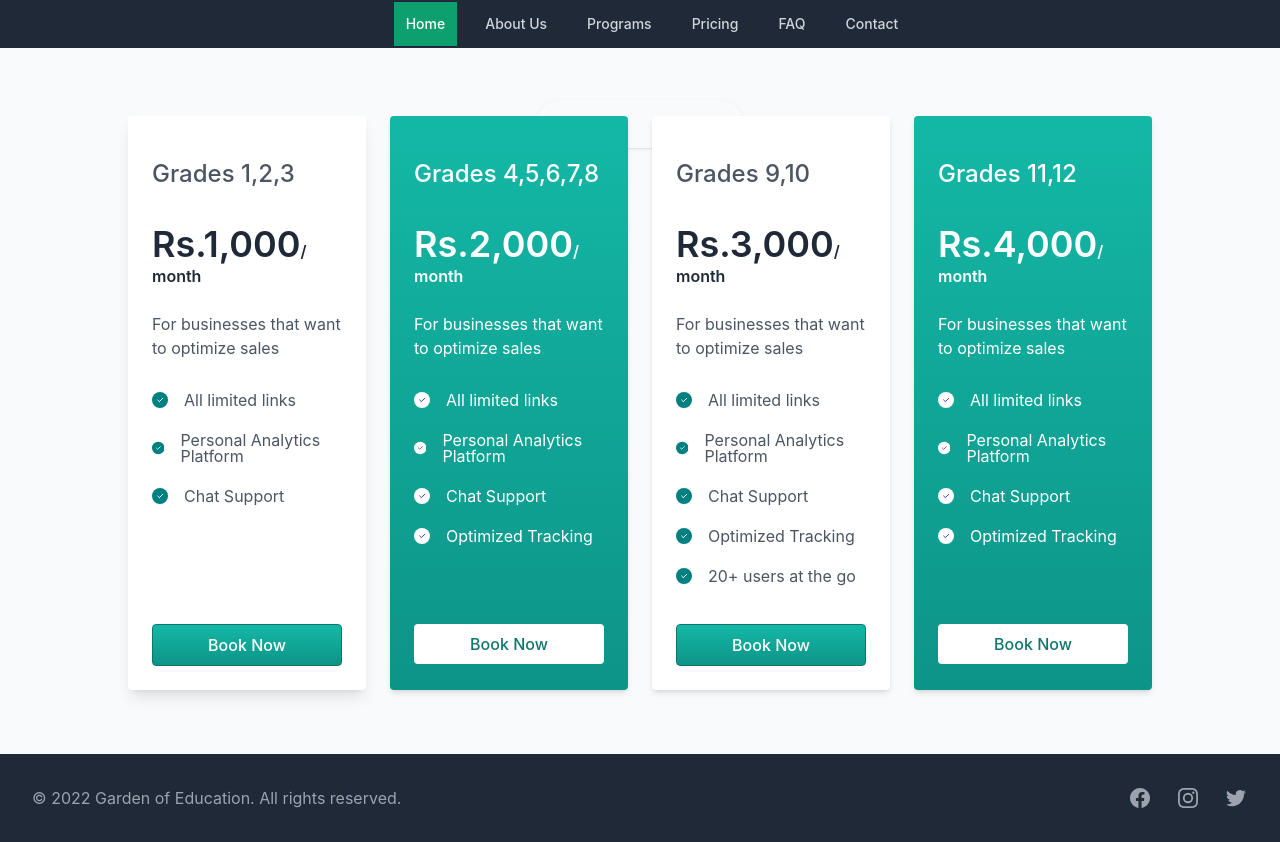
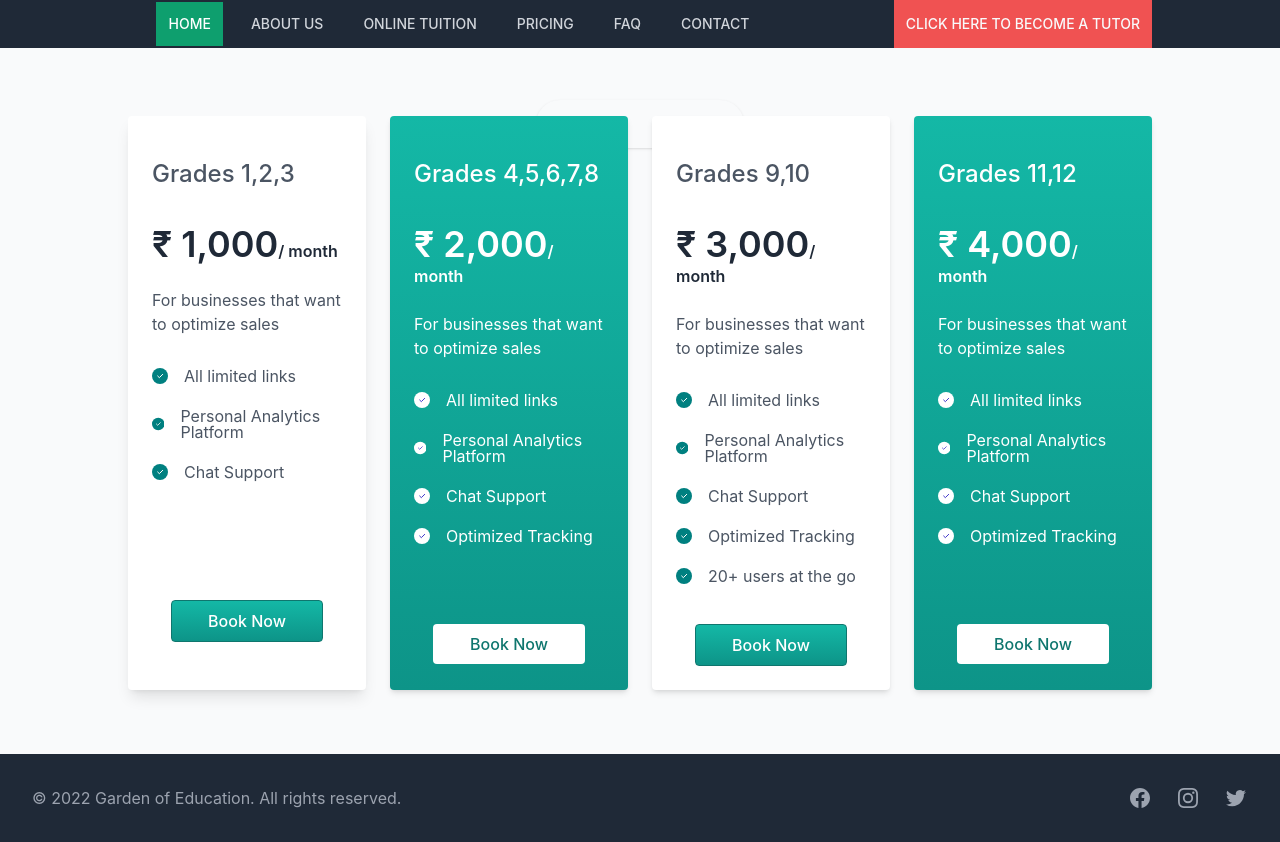
Before and after one commit to gurramkishorenaidu/garden-of-education, a React (Create React App) app: page /pricing in a window 1280 px wide. Built offline with nearby package versions, Linux system fonts and the light colour scheme.

Commit message:
online tutor being added

```diff
--- a/src/App.js
+++ b/src/App.js
@@ -25,7 +25,7 @@ function App() {
           <Route path="/pricing" element={<Pricing />} />
           <Route path="/contact" element={<Contact />} />
           {/* <Route path="/test" element={<Test />} />       */}
-          <Route path="/programs" element={<Programs />} />
+          <Route path="/online-tuition" element={<Programs />} />
 
 
 
--- a/src/components/Navbar.js
+++ b/src/components/Navbar.js
@@ -5,7 +5,7 @@ import { Bars3Icon,  XMarkIcon } from "@heroicons/react/24/outline";
 const navigation = [
   { name: "Home", href: "/", current: true },
   { name: "About Us", href: "about", current: false },
-  { name: "Programs", href: "programs", current: false },
+  { name: "Online Tuition", href: "online-tuition", current: false },
   { name: "Pricing", href: "pricing", current: false },
   { name: "FAQ", href: "faq", current: false },
   { name: "Contact", href: "contact", current: false },
@@ -48,7 +48,7 @@ export default function Navbar() {
                   /> */}
                 </div>
                 <div className="hidden sm:ml-6 sm:block">
-                  <div className="flex space-x-4">
+                  <div className="flex space-x-4 uppercase">
                     {navigation.map((item) => (
                       <a
                         key={item.name}
@@ -89,11 +89,15 @@ export default function Navbar() {
                   {item.name}
                 </Disclosure.Button>
               ))}
+
             </div>
           </Disclosure.Panel>
+          <p className="mr-32 bg-red-500 py-[14px] px-3 uppercase font-medium text-gray-50 cursor-pointer text-sm">Click Here to Become A Tutor</p>
         </>
       )}
+
     </Disclosure>
+
 
   );
 }
--- a/src/pages/Pricing.js
+++ b/src/pages/Pricing.js
@@ -13,7 +13,7 @@ export default function Pricing() {
             <div role="list" aria-label="Packages" className=" max-w-[80%] bg-transparent grid grid-cols-1 lg:grid-cols-4 gap-6 container mx-auto -mt-10 md:-mt-16 lg:-mt-20 px-4 md:px-28 lg:px-0">
                 <div role="listitem" className="px-6 pt-10 pb-6 bg-white rounded shadow-lg">
                     <h1 className="text-2xl font-medium leading-normal text-gray-600">Grades 1,2,3</h1>
-                    <p className="font-semibold text-gray-800 mt-7 md:mt-8"><span className="text-4xl">Rs.1,000</span>/ month</p>
+                    <p className="font-semibold text-gray-800 mt-7 md:mt-8"><span className="text-4xl">&#8377; 1,000</span>/ month</p>
                     <p className="text-base leading-normal text-gray-600 mt-6">For businesses that want to optimize sales</p>
                     <div role="list" aria-label="Facilities" className="mt-6 md:mt-8">
                         <div role="listitem" className="flex items-center space-x-4">
@@ -38,13 +38,13 @@ export default function Pricing() {
                             <p className="text-base leading-none text-gray-600">Chat Support</p>
                         </div>
                     </div>
-                    <div className="mt-10 md:mt-28 md:pt-2">
+                    <div className="mt-10 md:mt-28 md:pt-2 max-w-[80%] m-auto">
                         <button className="flex w-full items-center justify-center border rounded border-teal-700 text-base font-medium text-white py-2 focus:outline-none focus:ring-2 focus:ring-offset-2 focus:ring-teal-700 hover:bg-teal-700 hover:text-white bg-gradient-to-b from-teal-500 to-teal-600">Book Now</button>
                     </div>
                 </div>
                 <div role="listitem" className="px-6 pt-10 pb-6 bg-gradient-to-b from-teal-500 to-teal-600 rounded shadow-md">
                     <h1 className="text-2xl font-medium leading-normal text-white">Grades 4,5,6,7,8</h1>
-                    <p className="font-semibold text-white mt-7 md:mt-8"><span className="text-4xl">Rs.2,000</span>/ month</p>
+                    <p className="font-semibold text-white mt-7 md:mt-8"><span className="text-4xl">&#8377; 2,000</span>/ month</p>
                     <p className="text-base leading-normal text-white mt-6">For businesses that want to optimize sales</p>
                     <div role="list" aria-label="Facilities" className="mt-6 md:mt-8">
                         <div role="listitem" className="flex items-center space-x-4">
@@ -76,13 +76,13 @@ export default function Pricing() {
                             <p className="text-base leading-none text-white">Optimized Tracking</p>
                         </div>
                     </div>
-                    <div className="mt-12 md:mt-20">
+                    <div className="mt-12 md:mt-20 max-w-[80%] m-auto">
                         <button className="flex w-full items-center justify-center rounded bg-white text-base font-medium text-teal-700 py-2 mt-2 focus:outline-none focus:ring-2 focus:ring-offset-2 focus:ring-offset-teal-700 focus:ring-white hover:bg-teal-600 hover:text-white">Book Now</button>
                     </div>
                 </div>
                 <div role="listitem" className="px-6 pt-10 pb-6 bg-white rounded shadow-md">
                     <h1 className="text-2xl font-medium leading-normal text-gray-600">Grades 9,10</h1>
-                    <p className="font-semibold text-gray-800 mt-7 md:mt-8"><span className="text-4xl">Rs.3,000</span>/ month</p>
+                    <p className="font-semibold text-gray-800 mt-7 md:mt-8"><span className="text-4xl">&#8377; 3,000</span>/ month</p>
                     <p className="text-base leading-normal text-gray-600 mt-6">For businesses that want to optimize sales</p>
                     <div role="list" aria-label="Facilities" className="mt-6 md:mt-8">
                         <div role="listitem" className="flex items-center space-x-4">
@@ -121,13 +121,13 @@ export default function Pricing() {
                             <p className="text-base leading-none text-gray-600">20+ users at the go</p>
                         </div>
                     </div>
-                    <div className="mt-12 md:mt-10">
+                    <div className="mt-12 md:mt-10 max-w-[80%] m-auto">
                         <button className="flex w-full items-center justify-center border rounded border-teal-700 text-base font-medium text-white py-2 mt-2 focus:outline-none focus:ring-2 focus:ring-offset-2 focus:ring-teal-700 hover:bg-teal-700 hover:text-white bg-gradient-to-b from-teal-500 to-teal-600">Book Now</button>
                     </div>
                 </div>
                 <div role="listitem" className="px-6 pt-10 pb-6 bg-gradient-to-b from-teal-500 to-teal-600 rounded shadow-md">
                     <h1 className="text-2xl font-medium leading-normal text-white">Grades 11,12</h1>
-                    <p className="font-semibold text-white mt-7 md:mt-8"><span className="text-4xl">Rs.4,000</span>/ month</p>
+                    <p className="font-semibold text-white mt-7 md:mt-8"><span className="text-4xl">&#8377; 4,000</span>/ month</p>
                     <p className="text-base leading-normal text-white mt-6">For businesses that want to optimize sales</p>
                     <div role="list" aria-label="Facilities" className="mt-6 md:mt-8">
                         <div role="listitem" className="flex items-center space-x-4">
@@ -159,7 +159,7 @@ export default function Pricing() {
                             <p className="text-base leading-none text-white">Optimized Tracking</p>
                         </div>
                     </div>
-                    <div className="mt-12 md:mt-20">
+                    <div className="mt-12 md:mt-20 max-w-[80%] m-auto">
                         <button className="flex w-full items-center justify-center rounded bg-white text-base font-medium text-teal-700 py-2 mt-2 focus:outline-none focus:ring-2 focus:ring-offset-2 focus:ring-offset-teal-700 focus:ring-white hover:bg-teal-600 hover:text-white ">Book Now</button>
                     </div>
                 </div>
```
